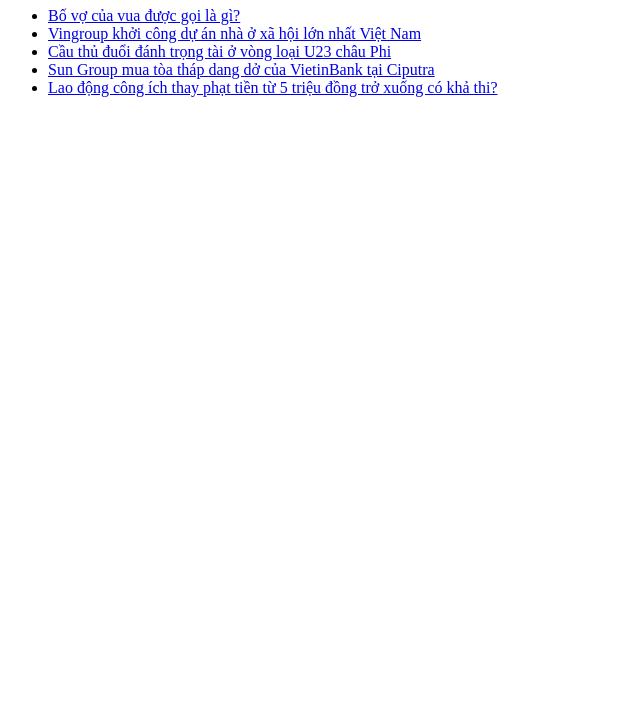
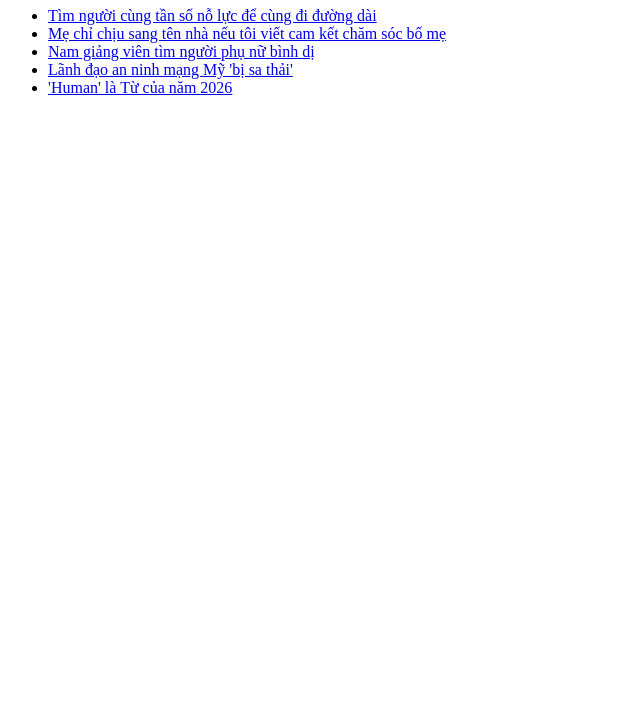
Before and after one commit to ThongHoangBKDN/News-, a plain HTML site: page public/index.html in a window 1280 px wide. Shown: the part 73-800 px from the top of the page, without its empty margins (0-640 px from the left). Drawn offline with Linux system fonts and the light colour scheme.

Commit message:
Auto-update digest index.html [skip ci]

```diff
--- a/public/index.html
+++ b/public/index.html
@@ -17,11 +17,11 @@
 <body>
     <h1>Bản Tin Tổng Hợp Mới Nhất</h1>
     <ul>
-        <li><a href="https://vnexpress.net/bo-vo-cua-vua-duoc-goi-la-gi-5146431.html" target="_blank">Bố vợ của vua được gọi là gì?</a></li>
-<li><a href="https://vnexpress.net/vingroup-khoi-cong-du-an-nha-o-xa-hoi-lon-nhat-viet-nam-5146393.html" target="_blank">Vingroup khởi công dự án nhà ở xã hội lớn nhất Việt Nam</a></li>
-<li><a href="https://vnexpress.net/cau-thu-duoi-danh-trong-tai-o-vong-loai-u23-chau-phi-5146452.html" target="_blank">Cầu thủ đuổi đánh trọng tài ở vòng loại U23 châu Phi</a></li>
-<li><a href="https://vnexpress.net/sun-group-mua-toa-thap-dang-do-cua-vietinbank-tai-ciputra-5146435.html" target="_blank">Sun Group mua tòa tháp dang dở của VietinBank tại Ciputra</a></li>
-<li><a href="https://vnexpress.net/lao-dong-cong-ich-thay-phat-tien-tu-5-trieu-dong-tro-xuong-co-kha-thi-5146394.html" target="_blank">Lao động công ích thay phạt tiền từ 5 triệu đồng trở xuống có khả thi?</a></li>
+        <li><a href="https://vnexpress.net/tim-nguoi-cung-tan-so-no-luc-de-cung-di-duong-dai-5146427.html" target="_blank">Tìm người cùng tần số nỗ lực để cùng đi đường dài</a></li>
+<li><a href="https://vnexpress.net/me-chi-chiu-sang-ten-nha-neu-toi-viet-cam-ket-cham-soc-bo-me-5146906.html" target="_blank">Mẹ chỉ chịu sang tên nhà nếu tôi viết cam kết chăm sóc bố mẹ</a></li>
+<li><a href="https://vnexpress.net/nam-giang-vien-tim-nguoi-phu-nu-binh-di-5144245.html" target="_blank">Nam giảng viên tìm người phụ nữ bình dị</a></li>
+<li><a href="https://vnexpress.net/lanh-dao-an-ninh-mang-my-bi-sa-thai-5146903.html" target="_blank">Lãnh đạo an ninh mạng Mỹ 'bị sa thải'</a></li>
+<li><a href="https://vnexpress.net/human-la-tu-cua-nam-2026-5146722.html" target="_blank">'Human' là Từ của năm 2026</a></li>
 
     </ul>
 </body>
```
